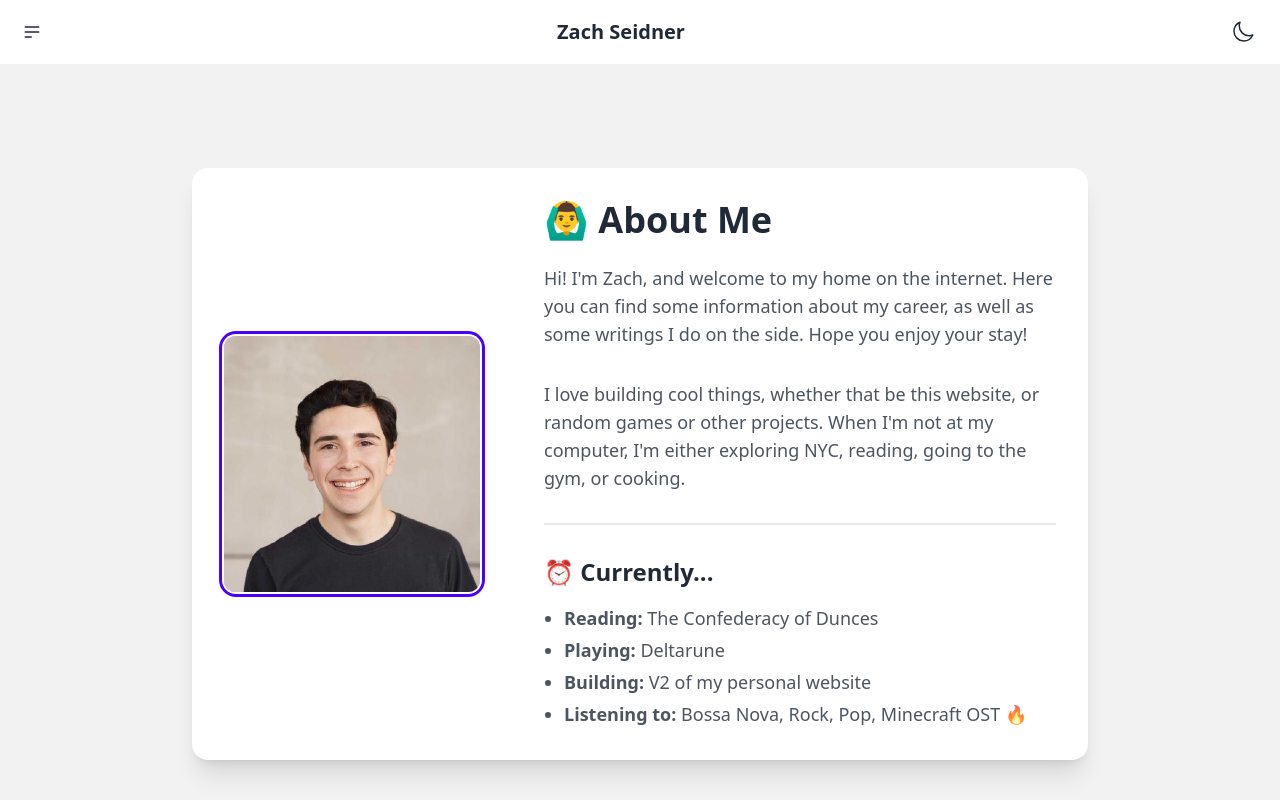
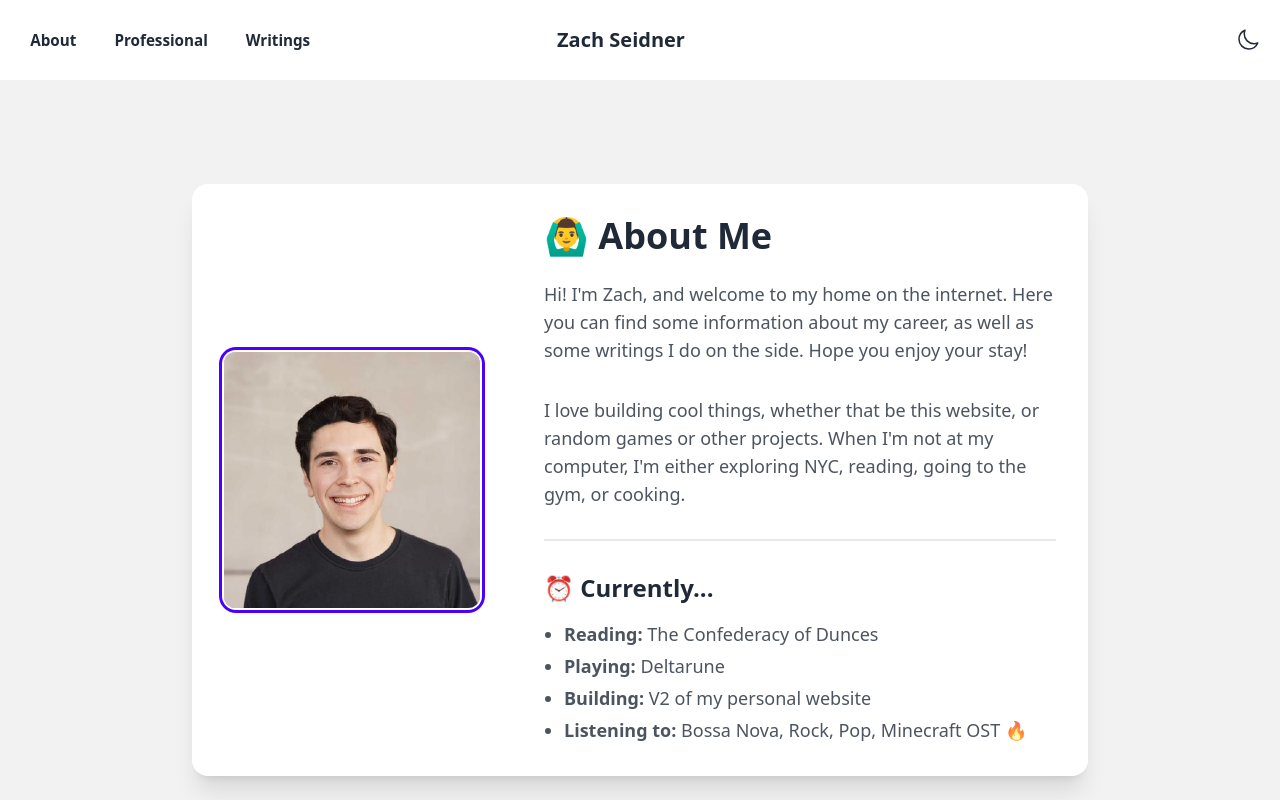
Before and after one commit to zachseidner1/personal-website-v2, a React (Vite) app: page /about in a window 1280 px wide. Built offline with nearby package versions, Linux system fonts and the light colour scheme.

Commit message:
Hamburger menu for smaller screens only

```diff
--- a/src/components/Navbar.tsx
+++ b/src/components/Navbar.tsx
@@ -4,23 +4,29 @@ import { useEffect, useState } from "react";
 export default function Navbar() {
   const [currentTheme, setCurrentTheme] = useState("light");
 
+  // Define navigation links as an array for easier maintenance
+  const navLinks = [
+    { href: "/about", label: "About" },
+    { href: "/professional", label: "Professional" },
+    { href: "/writings", label: "Writings" },
+  ];
+
   useEffect(() => {
     // https://medium.com/hypersphere-codes/detecting-system-theme-in-javascript-css-react-f6b961916d48
-    // too lazy to do a listener
     const isDarkMode = window.matchMedia(
       "(prefers-color-scheme: dark)",
     ).matches;
     const theme = localStorage.getItem(THEME_KEY);
-
     const userTheme = theme ?? (isDarkMode ? "dark" : "light");
     setTheme(userTheme);
   }, []);
 
   const toggleTheme = () => {
     const currentTheme = localStorage.getItem(THEME_KEY);
-    const newTheme = currentTheme == "light" ? "dark" : "light";
+    const newTheme = currentTheme === "light" ? "dark" : "light";
     setTheme(newTheme);
   };
+
   const setTheme = (theme: string) => {
     document.documentElement.setAttribute(THEME_KEY, theme);
     localStorage.setItem(THEME_KEY, theme);
@@ -43,6 +49,7 @@ export default function Navbar() {
       />
     </svg>
   );
+
   const moonIcon = (
     <svg
       xmlns="http://www.w3.org/2000/svg"
@@ -61,9 +68,10 @@ export default function Navbar() {
   );
 
   return (
-    <div className="navbar">
+    <div className="navbar bg-base-100">
       <div className="navbar-start">
-        <div className="dropdown">
+        {/* Dropdown Menu for mobile screens (visible on small, hidden on medium and up) */}
+        <div className="dropdown lg:hidden">
           <div tabIndex={0} role="button" className="btn btn-circle btn-ghost">
             <svg
               xmlns="http://www.w3.org/2000/svg"
@@ -72,42 +80,54 @@ export default function Navbar() {
               viewBox="0 0 24 24"
               stroke="currentColor"
             >
-              {" "}
               <path
                 strokeLinecap="round"
                 strokeLinejoin="round"
                 strokeWidth="2"
                 d="M4 6h16M4 12h16M4 18h7"
-              />{" "}
+              />
             </svg>
           </div>
           <ul
             tabIndex={0}
             className="menu dropdown-content menu-sm z-20 mt-3 w-52 rounded-box bg-base-100 p-2 shadow"
           >
-            <li>
-              <a href="/about">About</a>
-            </li>
-            <li>
-              <a href="/professional">Professional</a>
-            </li>
-            <li>
-              <a href="/writings">Writings</a>
-            </li>
+            {navLinks.map((link) => (
+              <li key={link.href}>
+                <a href={link.href}>{link.label}</a>
+              </li>
+            ))}
+          </ul>
+        </div>
+
+        {/* Full Menu for wider screens (hidden on small, visible on medium and up) */}
+        <div className="hidden lg:flex">
+          <ul className="menu menu-horizontal px-1">
+            {navLinks.map((link) => (
+              <li key={link.href}>
+                <a href={link.href} className="btn btn-ghost text-base">
+                  {link.label}
+                </a>
+              </li>
+            ))}
           </ul>
         </div>
       </div>
+
       <div className="navbar-center transition-transform">
         <div className="group flex flex-row items-center">
-          <div className="select-none text-xl font-semibold">Zach Seidner</div>
+          <a href="/" className="select-none text-xl font-semibold">
+            Zach Seidner
+          </a>
           <div className="w-2" />
           <div className="relative translate-x-[-10px] transform select-none text-2xl opacity-0 transition-all duration-500 group-hover:block group-hover:translate-x-0 group-hover:opacity-100">
             👋
           </div>
         </div>
       </div>
+
       <div className="navbar-end">
-        <button className="btn btn-ghost" onClick={toggleTheme}>
+        <button className="btn btn-circle btn-ghost" onClick={toggleTheme}>
           {currentTheme === "dark" ? sunIcon : moonIcon}
         </button>
       </div>
```
